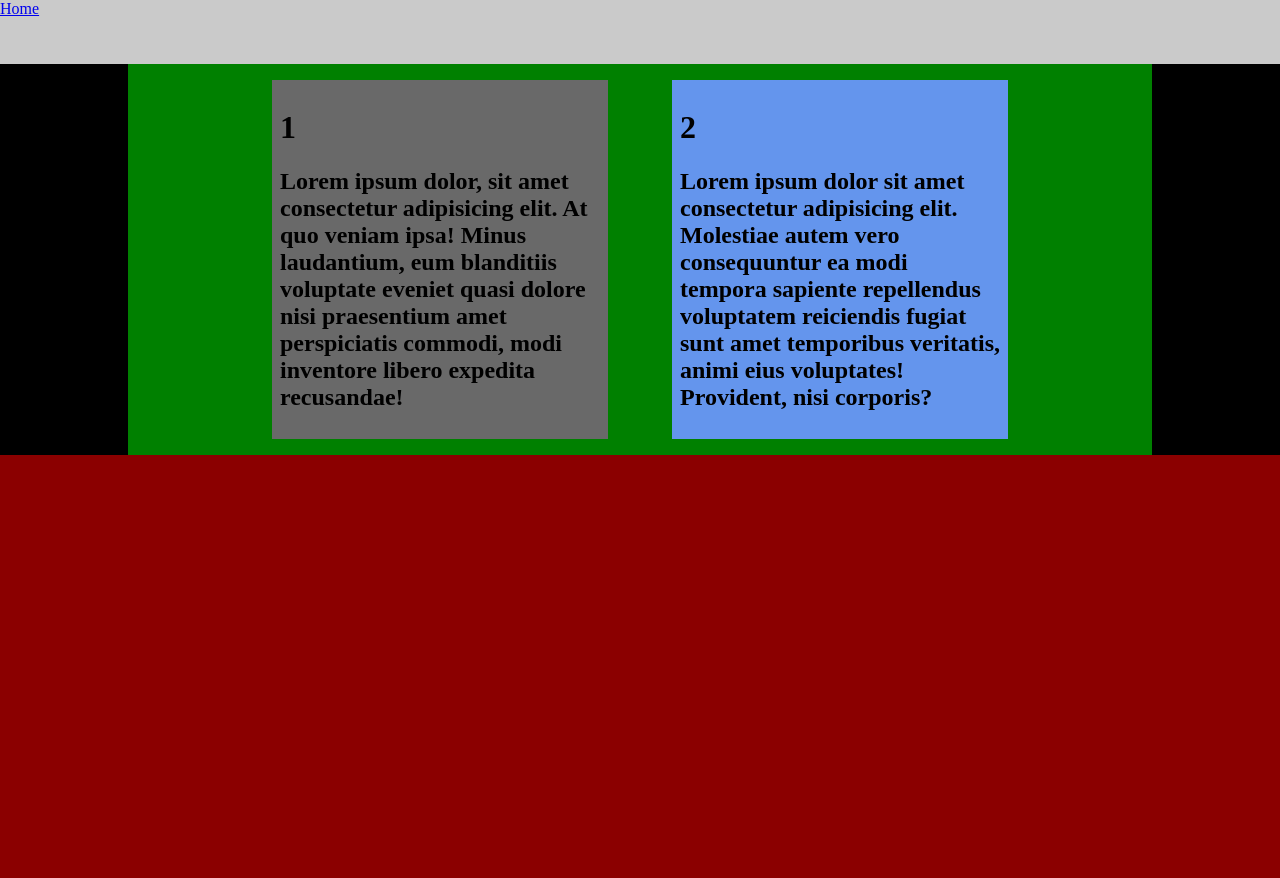
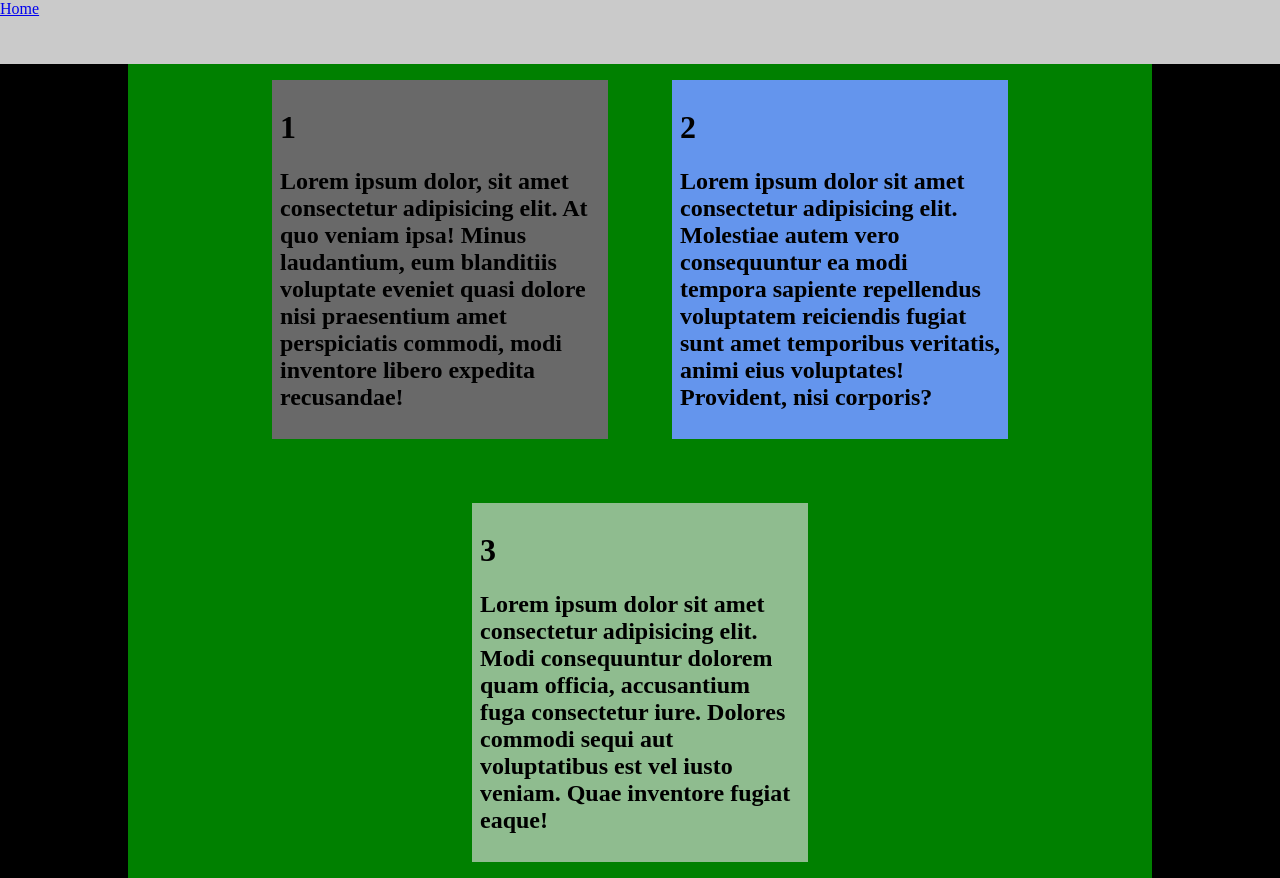
Before and after one commit to TBuscemi/FlexBox, a React (Create React App) app: page / in a window 1280 px wide. Before the commit the page ends 800 px from the top, so only its background shows below. Built offline with nearby package versions, Linux system fonts and the light colour scheme.

Commit message:
added a 3rd card

```diff
--- a/src/component/Pages/Home/Home.jsx
+++ b/src/component/Pages/Home/Home.jsx
@@ -17,6 +17,10 @@ export default function Home() {
                 <h1>2</h1>
                 <h2>Lorem ipsum dolor sit amet consectetur adipisicing elit. Molestiae autem vero consequuntur ea modi tempora sapiente repellendus voluptatem reiciendis fugiat sunt amet temporibus veritatis, animi eius voluptates! Provident, nisi corporis?</h2>
               </div>
+              <div className='flex-cards card-3'>
+                <h1>3</h1>
+                <h2>Lorem ipsum dolor sit amet consectetur adipisicing elit. Modi consequuntur dolorem quam officia, accusantium fuga consectetur iure. Dolores commodi sequi aut voluptatibus est vel iusto veniam. Quae inventore fugiat eaque!</h2>
+              </div>
             </div>
         </div>
     </div>
--- a/src/component/Pages/Home/style/Home.css
+++ b/src/component/Pages/Home/style/Home.css
@@ -42,4 +42,8 @@
 .card-2 {
   background-color: cornflowerblue;
 }
+
+.card-3 {
+  background-color: darkseagreen;
+}
 /*# sourceMappingURL=Home.css.map */
--- a/src/component/Pages/Home/style/Home.scss
+++ b/src/component/Pages/Home/style/Home.scss
@@ -6,7 +6,6 @@
   flex-direction: column;
   align-items: center;
   background-color: black;
-
 }
 
 .flex-simple-container{
@@ -32,3 +31,7 @@
 .card-2{
   background-color:cornflowerblue;
 }
+
+.card-3{
+  background-color:darkseagreen;
+}
```
Also changed, not shown: 1 other file (tests, documents, lock files or other folders).
